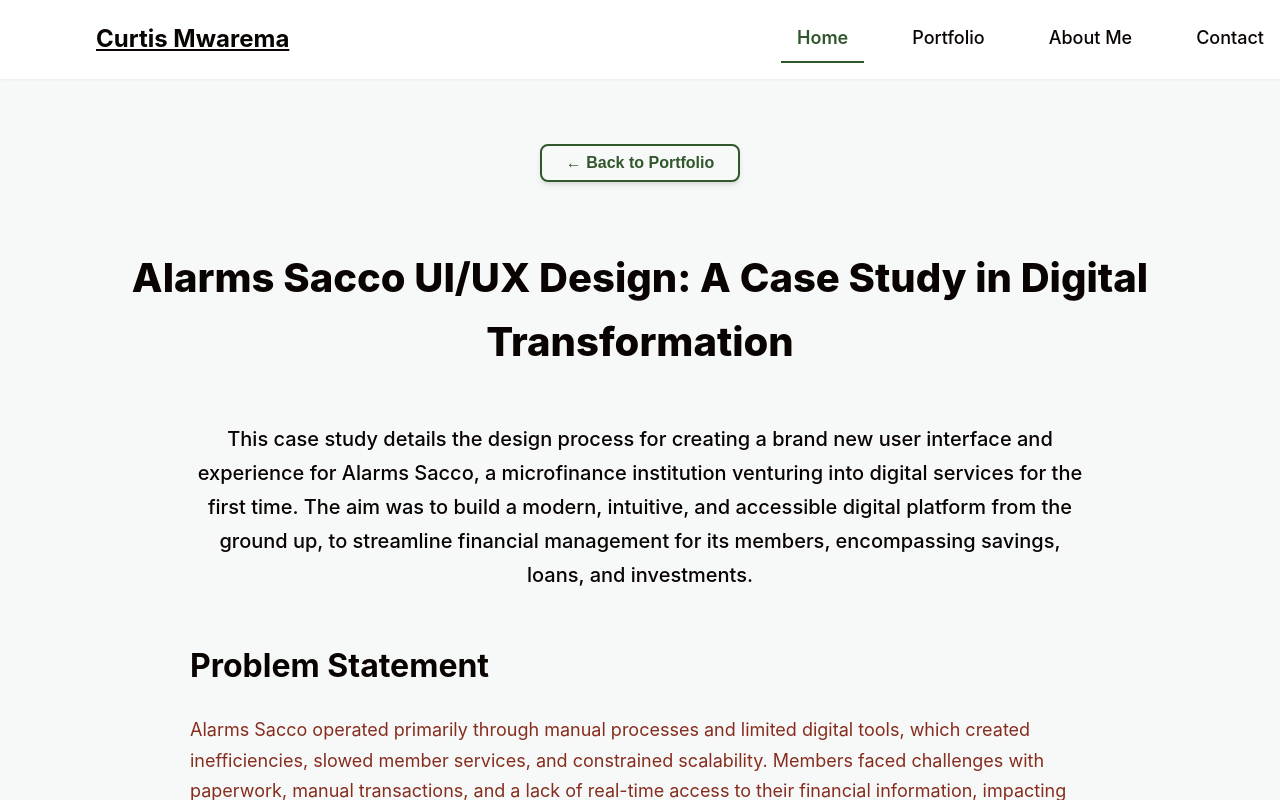
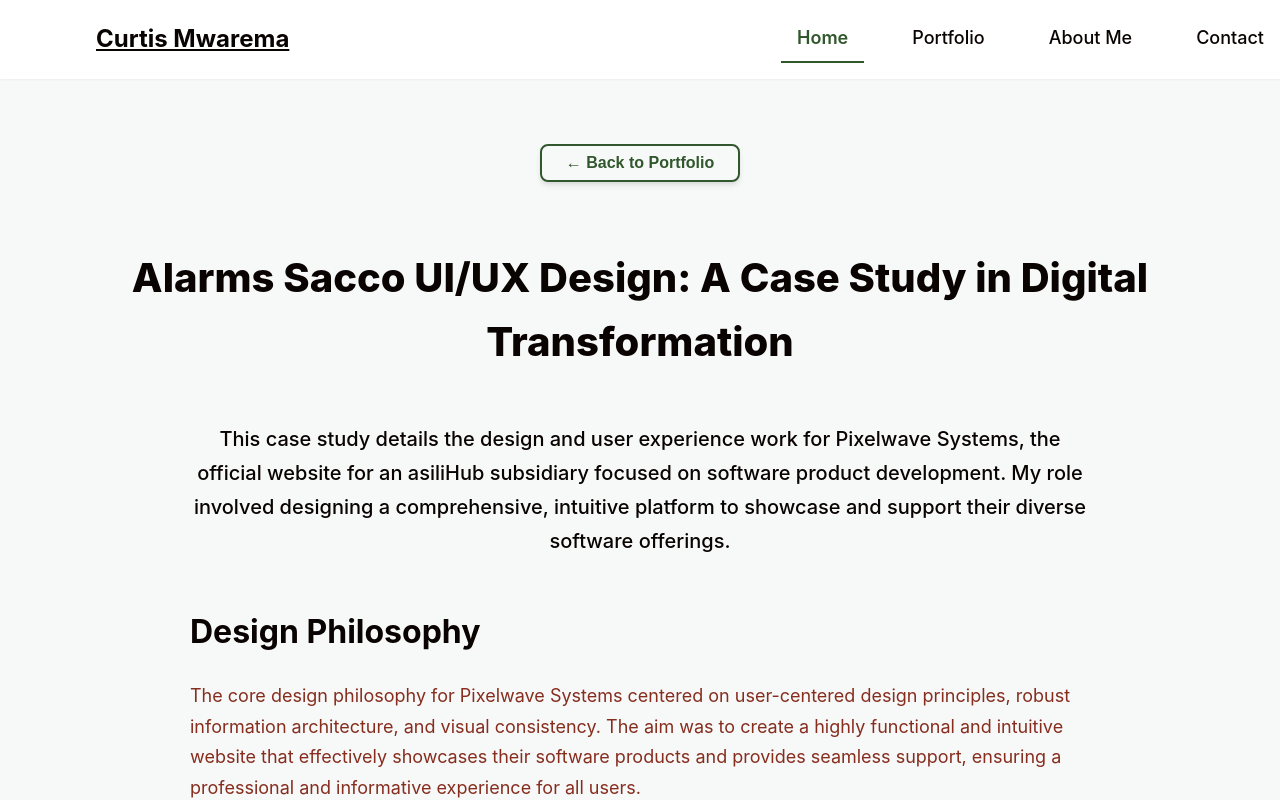
Before and after one commit to curtismwarema-25/my-portfolio-site, a React (Create React App) app: page / in a window 1280 px wide. Both pictures are taken after a click on the button "View Case Study". Shown: the top 800 px of the page. Built offline with nearby package versions, Linux system fonts and the light colour scheme.

Commit message:
updated the pixel waves details.

```diff
--- a/src/App.js
+++ b/src/App.js
@@ -510,12 +510,12 @@
 
       <div className="case-study-content">
         <p className="case-study-intro">
-          This case study details the design process for creating a brand new user interface and experience for Alarms Sacco, a microfinance institution venturing into digital services for the first time. The aim was to build a modern, intuitive, and accessible digital platform from the ground up, to streamline financial management for its members, encompassing savings, loans, and investments.
+          This case study details the design and user experience work for Pixelwave Systems, the official website for an asiliHub subsidiary focused on software product development. My role involved designing a comprehensive, intuitive platform to showcase and support their diverse software offerings.
         </p>
 
-        <h2 className="case-study-sub-title">Problem Statement</h2>
+        <h2 className="case-study-sub-title">Design Philosophy</h2>
         <p>
-          Alarms Sacco operated primarily through manual processes and limited digital tools, which created inefficiencies, slowed member services, and constrained scalability. Members faced challenges with paperwork, manual transactions, and a lack of real-time access to their financial information, impacting both their experience and the Sacco's operational capacity.
+          The core design philosophy for Pixelwave Systems centered on user-centered design principles, robust information architecture, and visual consistency. The aim was to create a highly functional and intuitive website that effectively showcases their software products and provides seamless support, ensuring a professional and informative experience for all users.
         </p>
         {/* Removed specific "old UI" image as per clarification */}
 
@@ -614,31 +614,31 @@
         <button onClick={onBack} className="btn btn-secondary back-btn">
           &larr; Back to Portfolio
         </button>
-        <h1 className="case-study-title">Pixel-Waves UI/UX Experience: Designing a Digital Art Platform</h1>
+        <h1 className="case-study-title">Pixelwave Systems: Designing a Comprehensive Software Platform</h1>
       </div>
 
       <div className="case-study-content">
         <p className="case-study-intro">
-          This case study explores the design process behind "Pixel-Waves," a creative digital art platform aimed at fostering artistic exploration, collaboration, and community among digital artists. The focus was on creating a visually harmonious and intuitively navigable experience across various key pages.
+          This case study details the design and user experience work for Pixelwave Systems, the official website for an asiliHub subsidiary focused on software product development. My role involved designing a comprehensive, intuitive platform to showcase and support their diverse software offerings.
         </p>
 
         <h2 className="case-study-sub-title">Design Philosophy</h2>
         <p>
-          The core design philosophy for Pixel-Waves centered on minimalism, dark mode aesthetics, and clear content hierarchy to allow the vibrant digital art to truly shine. We aimed for an experience that felt both professional and inspiring, enabling seamless navigation for artists and art enthusiasts alike.
+          The core design philosophy for Pixelwave Systems centered on user-centered design principles, robust information architecture, and visual consistency. The aim was to create a highly functional and intuitive website that effectively showcases their software products and provides seamless support, ensuring a professional and informative experience for all users.
         </p>
 
         <h2 className="case-study-sub-title">Page Breakdown & Design Choices</h2>
 
         {/* Home Page */}
         <h3>Home Page Design</h3>
-        <img src={process.env.PUBLIC_URL + '/img/home.jpg'} alt="Pixel-Waves Home Page Design" className="case-study-image" onError={(e) => { e.target.onerror = null; e.target.src="https://placehold.co/1200x700/000000/FFFFFF?text=Home+Page"; }} />
+        <img src={process.env.PUBLIC_URL + '/img/home.jpg'} alt="Pixelwave Systems Home Page Design" className="case-study-image" onError={(e) => { e.target.onerror = null; e.target.src="https://placehold.co/1200x700/000000/FFFFFF?text=Home+Page"; }} />
         <p>
-          The Home page serves as the grand entry to Pixel-Waves. Its design emphasizes a captivating hero section with dynamic visuals to immediately immerse the user in the artistic atmosphere. Key design choices included:
+          The Home page serves as the grand entry to Pixelwave Systems. Its design emphasizes a captivating hero section with dynamic visuals to immediately immerse the user in the software ecosystem. Key design choices included:
           <ul className="case-study-list">
-            <li>**Dark Theme:** Establishes a sophisticated and modern feel, making bright artwork pop.</li>
-            <li>**Intuitive Navigation:** A streamlined top navigation bar (Home, Products, Pricing, User Support, News, Scholars, Contact) ensures easy access to main sections.</li>
+            <li>**Modern Aesthetic:** Utilizes a clean, professional design with clear calls to action.</li>
+            <li>**Intuitive Navigation:** A streamlined top navigation bar (Home, Products, Pricing, User Support, News, Community, Contact) ensures easy access to main sections.</li>
             <li>**Clear Call to Action:** "Explore Our Solutions" is prominently placed to guide users.</li>
-            <li>**Minimalist Layout:** Reduces clutter, allowing focus on the core message and visual appeal.</li>
+            <li>**User-Centric Layout:** Reduces clutter, allowing focus on the core message and visual appeal, facilitating easy information discovery.</li>
           </ul>
         </p>
 
```
